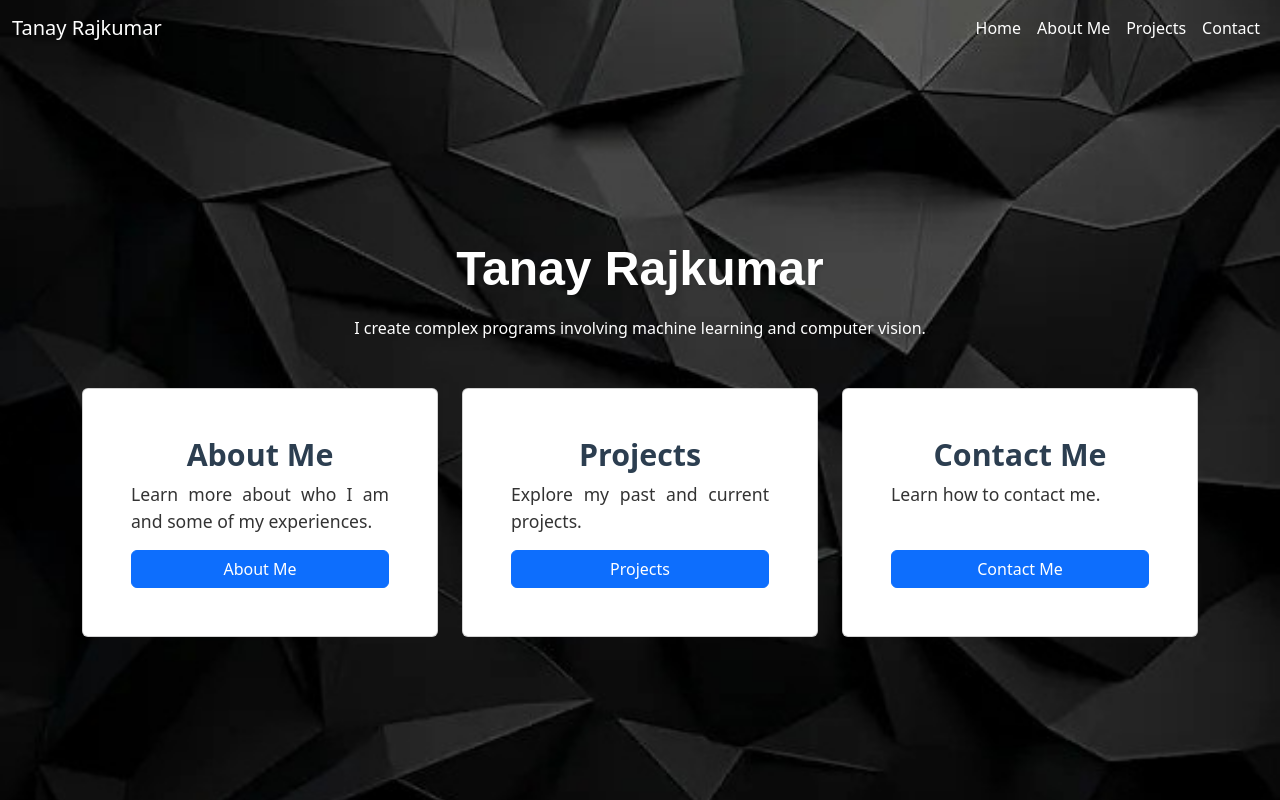
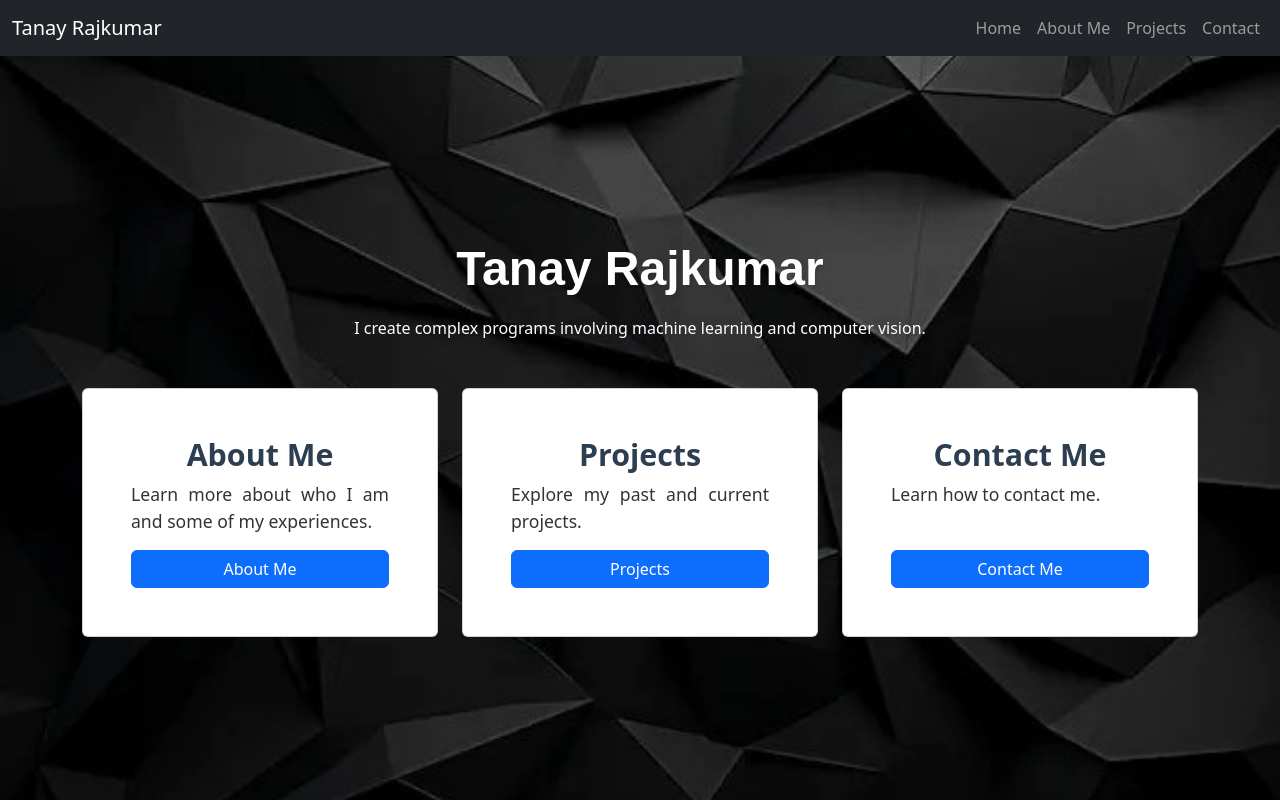
Before and after one commit to Trajkumar04/tanay_portfolio, a React (Vite) app: page / in a window 1280 px wide. Built offline with nearby package versions, Linux system fonts and the light colour scheme.

Commit message:
Changed Nav bar to dark

```diff
--- a/src/App.tsx
+++ b/src/App.tsx
@@ -12,9 +12,9 @@ import Contact from './pages/Contact';
 const App: React.FC = () => {
  return (
    <Router>
-     <nav className="navbar navbar-expand-lg navbar-light fixed-top" style={{ backgroundColor: 'transparent' }}>
+     <nav className="navbar navbar-expand-lg navbar-dark bg-dark fixed-top">
        <div className="container-fluid">
-         <Link className="navbar-brand text-white" to="/">
+         <Link className="navbar-brand" to="/">
            Tanay Rajkumar
          </Link>
          <button
@@ -31,22 +31,22 @@ const App: React.FC = () => {
          <div className="collapse navbar-collapse" id="navbarNav">
            <ul className="navbar-nav ms-auto">
              <li className="nav-item">
-               <Link className="nav-link text-white" to="/">
+               <Link className="nav-link" to="/">
                  Home
                </Link>
              </li>
              <li className="nav-item">
-               <Link className="nav-link text-white" to="/about">
+               <Link className="nav-link" to="/about">
                  About Me
                </Link>
              </li>
              <li className="nav-item">
-               <Link className="nav-link text-white" to="/projects">
+               <Link className="nav-link" to="/projects">
                  Projects
                </Link>
              </li>
              <li className="nav-item">
-               <Link className="nav-link text-white" to="/contact">
+               <Link className="nav-link" to="/contact">
                  Contact
                </Link>
              </li>
@@ -54,6 +54,7 @@ const App: React.FC = () => {
          </div>
        </div>
      </nav>
+
 
      <Routes>
        <Route path="/" element={<Home />} />
@@ -65,4 +66,5 @@ const App: React.FC = () => {
  );
 };
 
+
 export default App;
```
